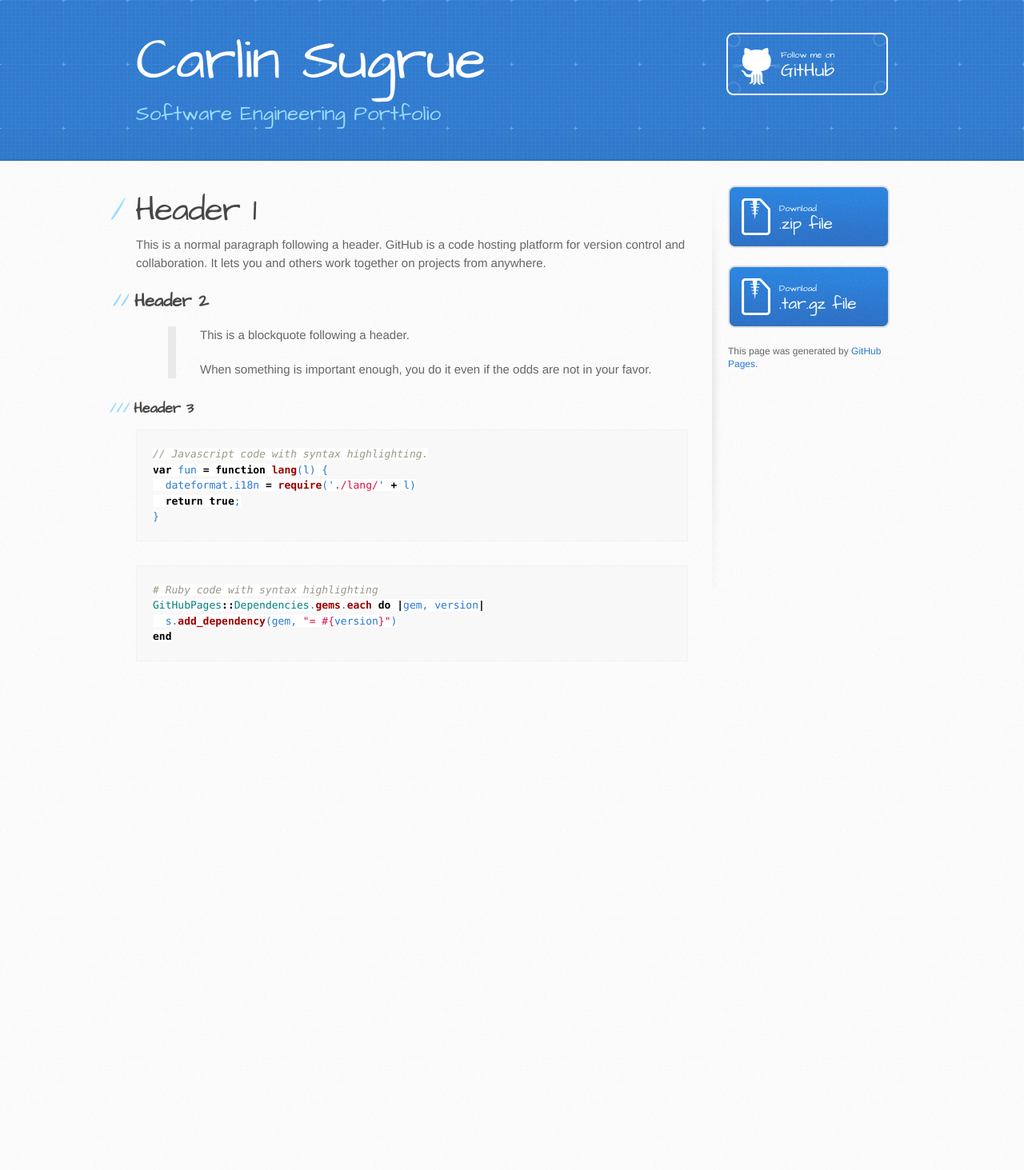
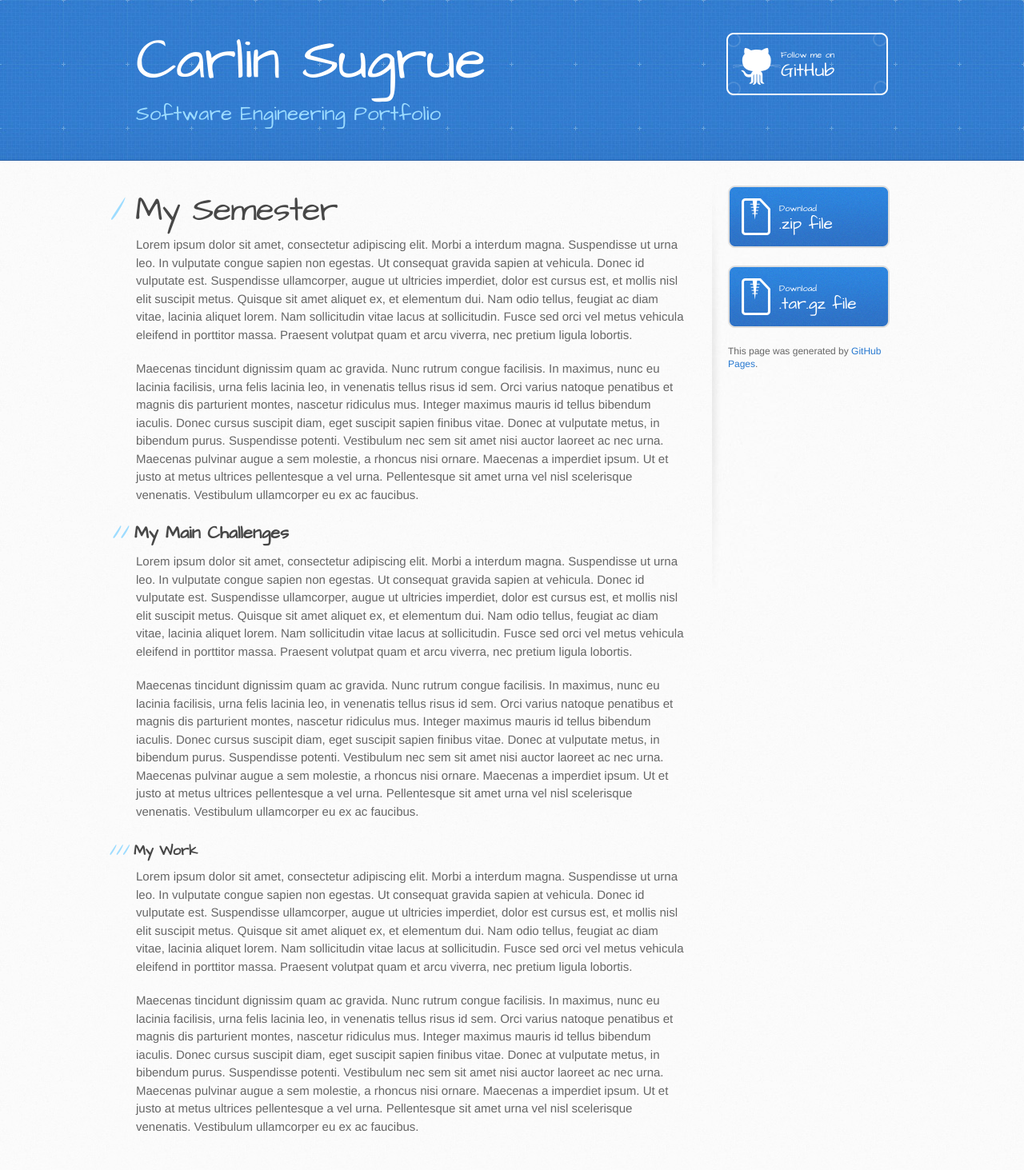
Before and after one commit to Sugrc1/Sugrc1.github.io, a Jekyll site: the page built from index.md, in a window 1280 px wide. Shown: the whole page at 80% size. Built offline with Jekyll 4.4.1, drawn with Linux system fonts in a browser that asks for light colours; our own code applies the rules of GitHub Pages for plain Markdown files; before the commit the page ends 900 px from its top, so only the background shows below that.

Commit message:
Create index.md
getting a feel

````diff
--- a/index.md
+++ b/index.md
@@ -1,27 +1,20 @@
 
-# [](#header-1)Header 1
+# [](#header-1)My Semester
 
-This is a normal paragraph following a header. GitHub is a code hosting platform for version control and collaboration. It lets you and others work together on projects from anywhere.
+Lorem ipsum dolor sit amet, consectetur adipiscing elit. Morbi a interdum magna. Suspendisse ut urna leo. In vulputate congue sapien non egestas. Ut consequat gravida sapien at vehicula. Donec id vulputate est. Suspendisse ullamcorper, augue ut ultricies imperdiet, dolor est cursus est, et mollis nisl elit suscipit metus. Quisque sit amet aliquet ex, et elementum dui. Nam odio tellus, feugiat ac diam vitae, lacinia aliquet lorem. Nam sollicitudin vitae lacus at sollicitudin. Fusce sed orci vel metus vehicula eleifend in porttitor massa. Praesent volutpat quam et arcu viverra, nec pretium ligula lobortis.
 
-## [](#header-2)Header 2
+Maecenas tincidunt dignissim quam ac gravida. Nunc rutrum congue facilisis. In maximus, nunc eu lacinia facilisis, urna felis lacinia leo, in venenatis tellus risus id sem. Orci varius natoque penatibus et magnis dis parturient montes, nascetur ridiculus mus. Integer maximus mauris id tellus bibendum iaculis. Donec cursus suscipit diam, eget suscipit sapien finibus vitae. Donec at vulputate metus, in bibendum purus. Suspendisse potenti. Vestibulum nec sem sit amet nisi auctor laoreet ac nec urna. Maecenas pulvinar augue a sem molestie, a rhoncus nisi ornare. Maecenas a imperdiet ipsum. Ut et justo at metus ultrices pellentesque a vel urna. Pellentesque sit amet urna vel nisl scelerisque venenatis. Vestibulum ullamcorper eu ex ac faucibus.
 
-> This is a blockquote following a header.
->
-> When something is important enough, you do it even if the odds are not in your favor.
 
-### [](#header-3)Header 3
+## [](#header-2)My Main Challenges
 
-```js
-// Javascript code with syntax highlighting.
-var fun = function lang(l) {
-  dateformat.i18n = require('./lang/' + l)
-  return true;
-}
-```
+Lorem ipsum dolor sit amet, consectetur adipiscing elit. Morbi a interdum magna. Suspendisse ut urna leo. In vulputate congue sapien non egestas. Ut consequat gravida sapien at vehicula. Donec id vulputate est. Suspendisse ullamcorper, augue ut ultricies imperdiet, dolor est cursus est, et mollis nisl elit suscipit metus. Quisque sit amet aliquet ex, et elementum dui. Nam odio tellus, feugiat ac diam vitae, lacinia aliquet lorem. Nam sollicitudin vitae lacus at sollicitudin. Fusce sed orci vel metus vehicula eleifend in porttitor massa. Praesent volutpat quam et arcu viverra, nec pretium ligula lobortis.
 
-```ruby
-# Ruby code with syntax highlighting
-GitHubPages::Dependencies.gems.each do |gem, version|
-  s.add_dependency(gem, "= #{version}")
-end
-```
+Maecenas tincidunt dignissim quam ac gravida. Nunc rutrum congue facilisis. In maximus, nunc eu lacinia facilisis, urna felis lacinia leo, in venenatis tellus risus id sem. Orci varius natoque penatibus et magnis dis parturient montes, nascetur ridiculus mus. Integer maximus mauris id tellus bibendum iaculis. Donec cursus suscipit diam, eget suscipit sapien finibus vitae. Donec at vulputate metus, in bibendum purus. Suspendisse potenti. Vestibulum nec sem sit amet nisi auctor laoreet ac nec urna. Maecenas pulvinar augue a sem molestie, a rhoncus nisi ornare. Maecenas a imperdiet ipsum. Ut et justo at metus ultrices pellentesque a vel urna. Pellentesque sit amet urna vel nisl scelerisque venenatis. Vestibulum ullamcorper eu ex ac faucibus.
+
+
+### [](#header-2)My Work
+
+Lorem ipsum dolor sit amet, consectetur adipiscing elit. Morbi a interdum magna. Suspendisse ut urna leo. In vulputate congue sapien non egestas. Ut consequat gravida sapien at vehicula. Donec id vulputate est. Suspendisse ullamcorper, augue ut ultricies imperdiet, dolor est cursus est, et mollis nisl elit suscipit metus. Quisque sit amet aliquet ex, et elementum dui. Nam odio tellus, feugiat ac diam vitae, lacinia aliquet lorem. Nam sollicitudin vitae lacus at sollicitudin. Fusce sed orci vel metus vehicula eleifend in porttitor massa. Praesent volutpat quam et arcu viverra, nec pretium ligula lobortis.
+
+Maecenas tincidunt dignissim quam ac gravida. Nunc rutrum congue facilisis. In maximus, nunc eu lacinia facilisis, urna felis lacinia leo, in venenatis tellus risus id sem. Orci varius natoque penatibus et magnis dis parturient montes, nascetur ridiculus mus. Integer maximus mauris id tellus bibendum iaculis. Donec cursus suscipit diam, eget suscipit sapien finibus vitae. Donec at vulputate metus, in bibendum purus. Suspendisse potenti. Vestibulum nec sem sit amet nisi auctor laoreet ac nec urna. Maecenas pulvinar augue a sem molestie, a rhoncus nisi ornare. Maecenas a imperdiet ipsum. Ut et justo at metus ultrices pellentesque a vel urna. Pellentesque sit amet urna vel nisl scelerisque venenatis. Vestibulum ullamcorper eu ex ac faucibus.
````
